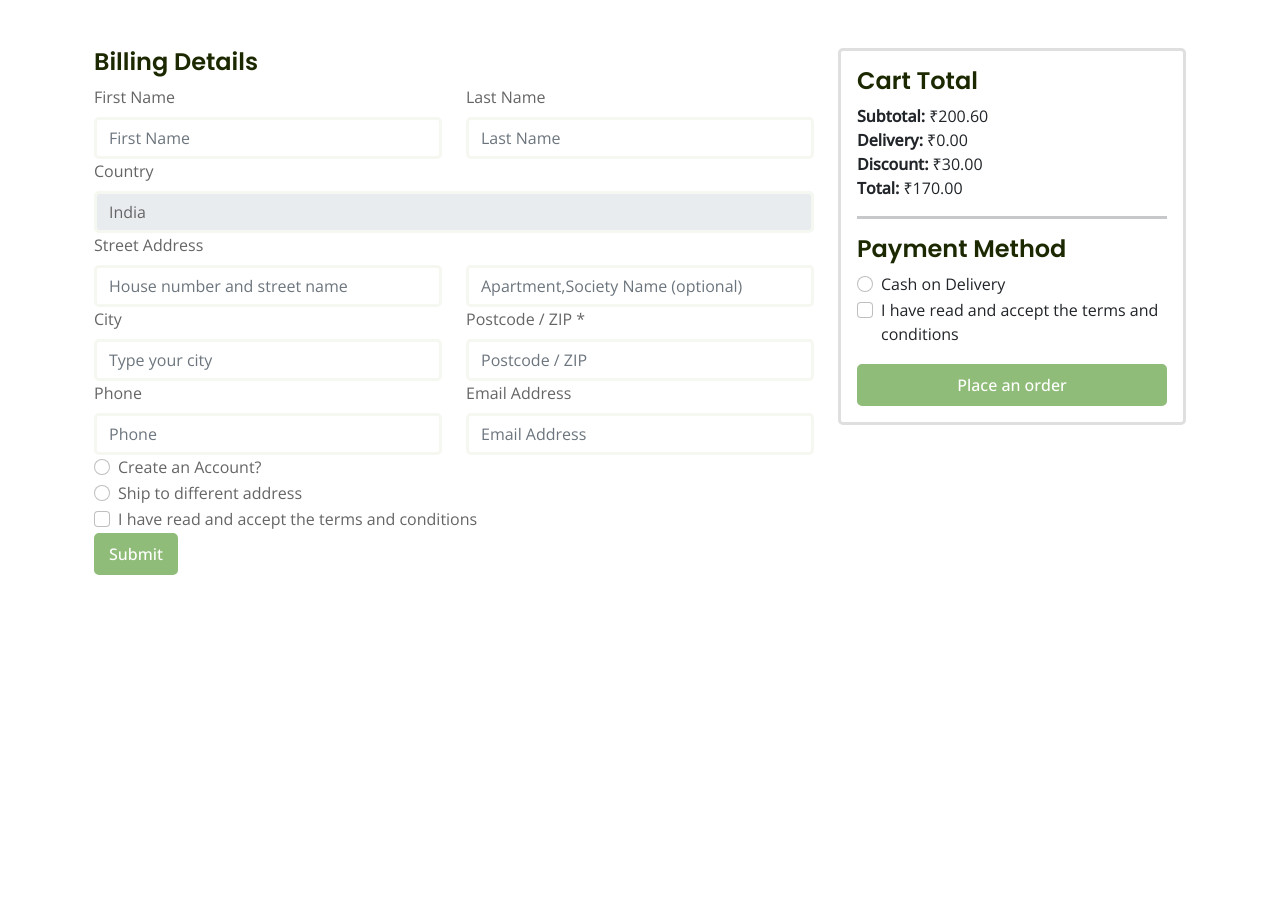
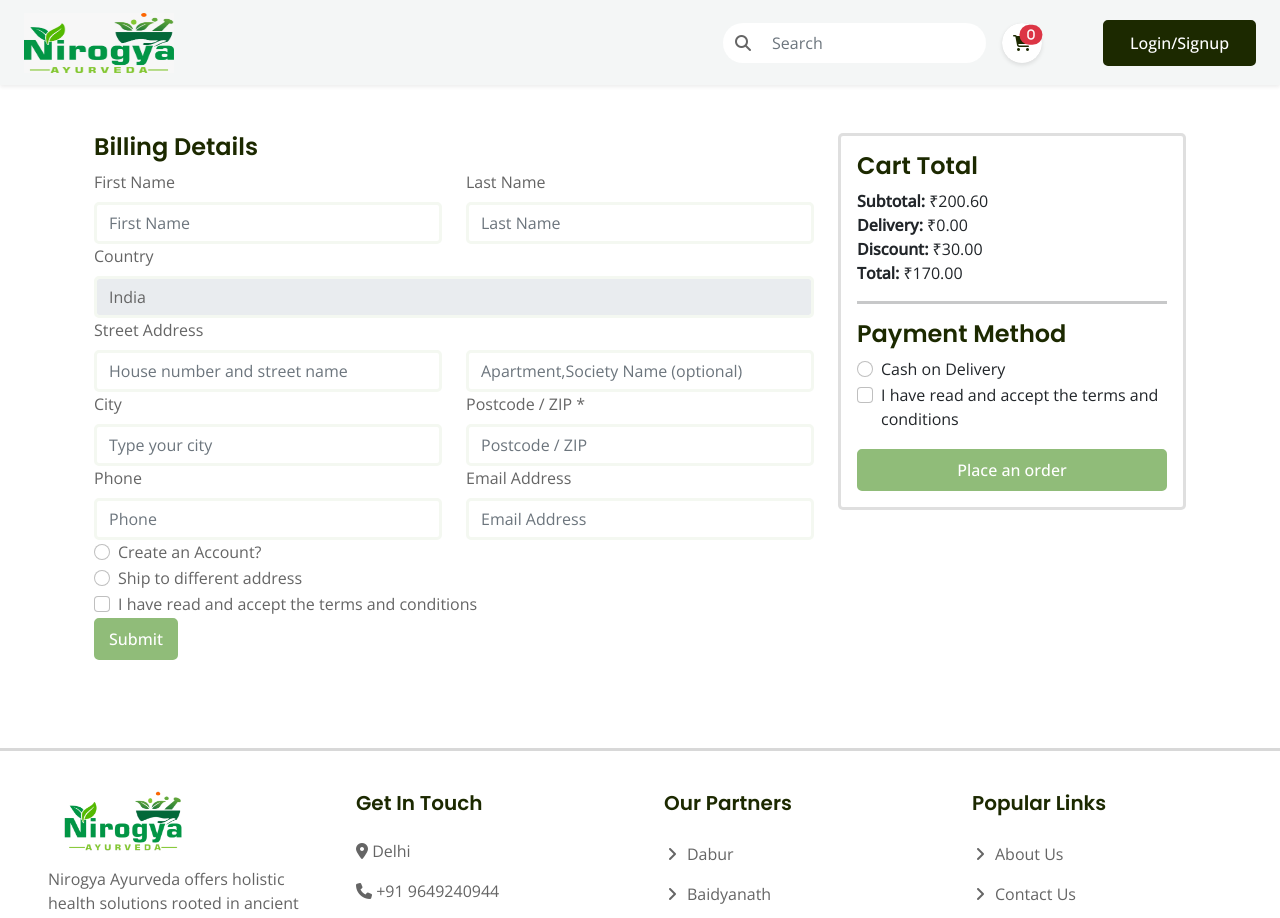
Before and after one commit to rohitkg2001/nirogya, a React (Vite) app in the folder hairnic/: page /checkout in a window 1280 px wide. Shown: the top 918 px of the page. Before the commit the page ends 800 px from the top, so only its background shows below. Built offline with nearby package versions, Linux system fonts and the light colour scheme.

Commit message:
Changes in code

```diff
--- a/hairnic/src/pages/checkout.jsx
+++ b/hairnic/src/pages/checkout.jsx
@@ -1,5 +1,7 @@
 import React, { useState } from "react";
 import { Card, Form, Button, Col, Row } from "react-bootstrap";
+import MyNavbar from "../components/MyNavbar";
+import Footer from "../components/Footer";
 
 const Checkout = () => {
   const [errors, setErrors] = useState({});
@@ -47,6 +49,8 @@ const Checkout = () => {
   };
 
   return (
+    <div>
+      <MyNavbar />
       <div className="container py-5">
         <div className="row">
           {/* Billing Details Section */}
@@ -276,7 +280,11 @@ const Checkout = () => {
                     {errors.termsAndConditions}
                   </Form.Control.Feedback>
 
-                <Button variant="primary" className="mt-3 w-100" type="submit">
+                  <Button
+                    variant="primary"
+                    className="mt-3 w-100"
+                    type="submit"
+                  >
                     Place an order
                   </Button>
                 </Form>
@@ -285,6 +293,9 @@ const Checkout = () => {
           </div>
         </div>
       </div>
+      <hr />
+      <Footer />
+    </div>
   );
 };
 
```
Lines whose indentation alone changed are shown as unchanged.
